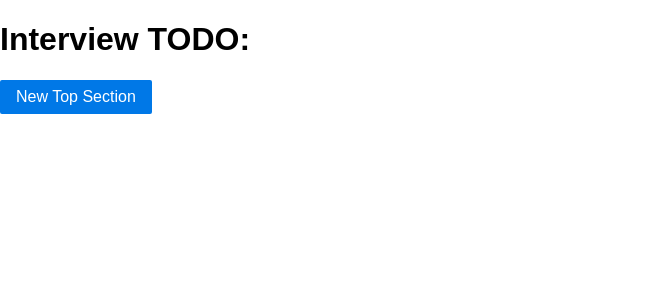
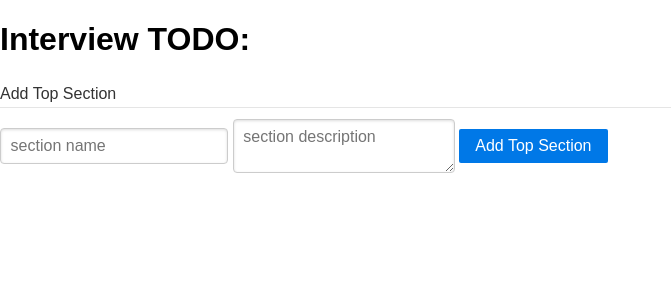
Before and after one commit to dyns/flask_interview_topics, a Flask app: page / in a window 1280 px wide. Shown: the top 300 px of the page, without its empty margins (0-671 px from the left). Run offline with Flask 2, Linux system fonts and the light colour scheme; data that the repository does not hold is empty.

```diff
--- a/app/models.py
+++ b/app/models.py
@@ -3,7 +3,7 @@ from app import db
 
 class Section(db.Model):
 	id = db.Column(db.Integer, primary_key=True)
-	title = db.Column(db.String(80), unique=True)
+	title = db.Column(db.String(80))
 	description = db.Column(db.Text)
 	due_date = db.Column(db.DateTime)
 
--- a/app/routes.py
+++ b/app/routes.py
@@ -11,27 +11,32 @@ def index():
 	if request.method == 'POST':
 		title = request.form['title']
 		title = title.strip()
-		parent_id = request.form['parent-id']
-		parent = None
-		if parent_id:
+
+		if not title:
+			abort(400)
+
+		s = models.Section(title)
+
+		if 'description' in request.form:
+			s.description = request.form['description'].strip()
+
+		if 'parent-id' in request.form:
+			parent_id = request.form['parent-id'].strip()
 			try:
 				parent_id = int(parent_id)
 			except ValueError:
 				abort(400)
 			else:
 				parent = models.Section.query.get(parent_id)
-				if not parent:
-					abort(400)
-		if  title:
-			s = models.Section(title)
-			s.description = request.form['description']
-			if parent:
-				s.parent = parent
-			db.session.add(s)
-			db.session.commit()
-			return redirect(url_for('index'))
-		else:
-			abort(400)
+				if parent:
+					s.parent = parent
+				else:
+					abort(404)
+
+		db.session.add(s)
+		db.session.commit()
+		return redirect(url_for('index'))
+
 	elif request.method == 'GET':
 		top_sections = models.Section.query.filter(models.Section.parent == None).all()
 		add_progress(top_sections)
--- a/app/templates/index.html
+++ b/app/templates/index.html
@@ -13,11 +13,18 @@
 
         <h1>Interview TODO:</h1>
 
-        <button class="pure-button pure-button-primary">New Top Section</button>
-
         {% with sections=sections, top_section_tasks=[] %}
         {% include "partials/section-list.html" %}
         {% endwith %}
+
+        <form method="post" class="pure-form" action="/">
+            <legend>Add Top Section</legend>
+            <fieldset>
+                <input type="text" name="title" placeholder="section name" required/>
+                <textarea name="description" placeholder="section description"></textarea>
+                <button type="submit" class="pure-button pure-button-primary">Add Top Section</button>
+            </fieldset>
+        </form>
 
     </div>
 </body>
--- a/app/templates/section.html
+++ b/app/templates/section.html
@@ -36,6 +36,7 @@
         <input type="text" name="title" placeholder="section name" />
         <textarea name="description" placeholder="section description"></textarea>
         <input type="hidden" value="{{sec.id}}" name="parent-id" />
+        <input type="hidden" value={{sec.id}} name="parent-id" />
         <button type="submit" class="pure-button pure-button-primary">Add new sub section</button>
     </fieldset>
 </form>
```
Also changed, not shown: app/templates/base.html (+6 -1 lines).
